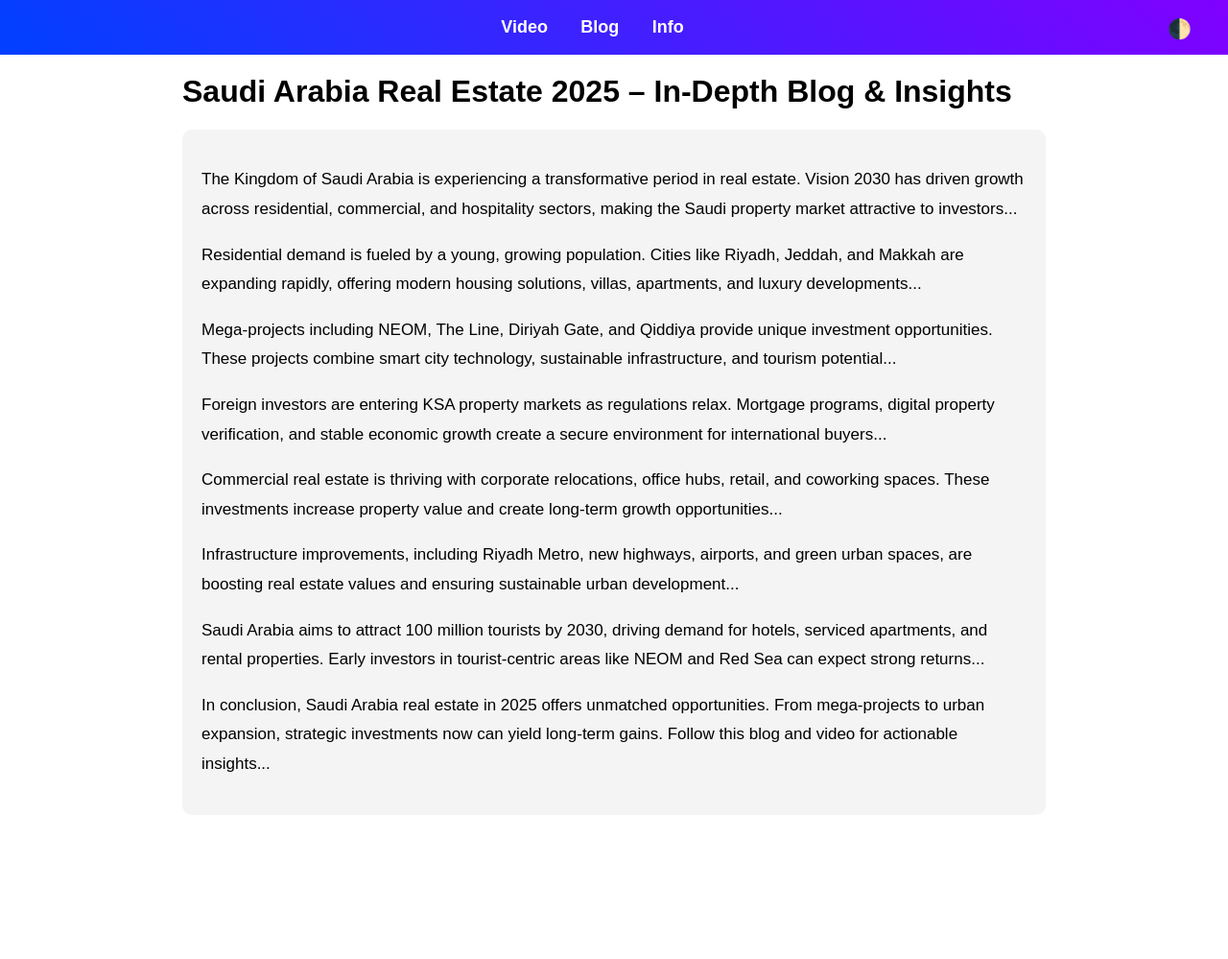
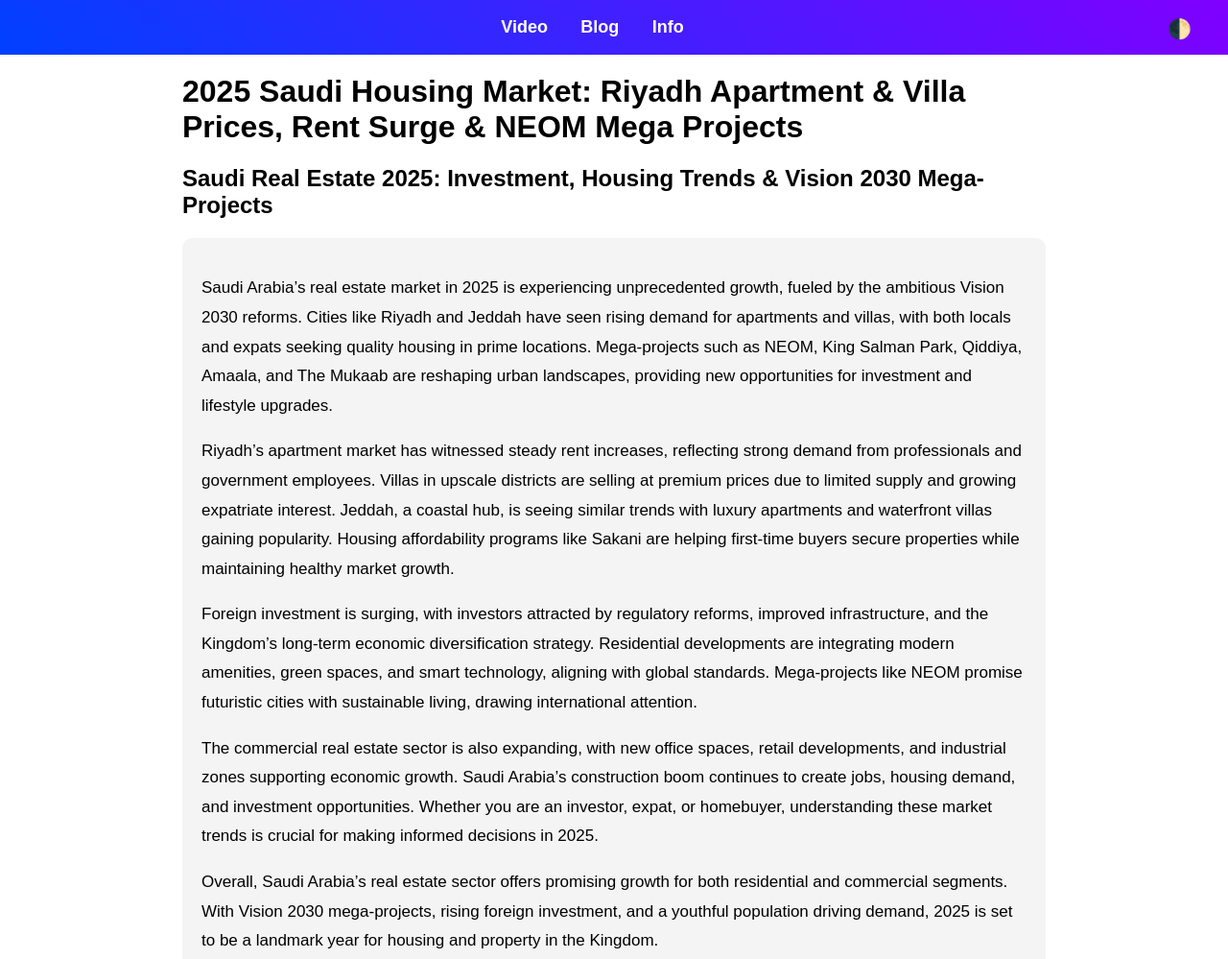
Before and after one commit to ayaan857/The_Arab_Side.com, a plain HTML site: page blog.html in a window 1280 px wide. Shown: the whole page at 96% size. Before the commit the page ends 889 px from the top, so only its background shows below. Drawn offline with Linux system fonts and the light colour scheme.

Commit message:
Update blog.html

```diff
--- a/blog.html
+++ b/blog.html
@@ -3,10 +3,10 @@
 <head>
 <meta charset="UTF-8">
 <meta name="viewport" content="width=device-width, initial-scale=1.0">
-    <title>Saudi Arabia Real Estate 2025 – Detailed Blog</title>
 
-    <meta name="description" content="1000-word in-depth blog about Saudi Arabia real estate 2025 market trends, investment opportunities, Vision 2030 mega projects, and KSA property insights.">
-    <meta name="keywords" content="Saudi Arabia real estate, KSA property market, NEOM, Riyadh housing, Saudi property blog, Vision 2030 real estate">
+<title>2025 Saudi Housing Market: Riyadh Apartment & Villa Prices, Rent Surge & NEOM Mega Projects</title>
+<meta name="description" content="Read our detailed blog on Saudi Arabia real estate in 2025 covering Riyadh and Jeddah housing prices, NEOM and other mega-projects, rent trends, and investment insights.">
+<meta name="keywords" content="Saudi Arabia real estate, Riyadh apartments, Jeddah villas, Saudi housing market 2025, NEOM, Vision 2030, Saudi property investment, Saudi rents, Saudi villas, Saudi apartments">
 
 <link rel="stylesheet" href="style.css">
 </head>
@@ -20,34 +20,31 @@
 </nav>
 
 <div class="container">
-        <h1>Saudi Arabia Real Estate 2025 – In-Depth Blog & Insights</h1>
+<h1>2025 Saudi Housing Market: Riyadh Apartment & Villa Prices, Rent Surge & NEOM Mega Projects</h1>
+<h2>Saudi Real Estate 2025: Investment, Housing Trends & Vision 2030 Mega-Projects</h2>
 
 <div class="box">
 <p>
-                The Kingdom of Saudi Arabia is experiencing a transformative period in real estate. Vision 2030 has driven growth across residential, commercial, and hospitality sectors, making the Saudi property market attractive to investors...
+Saudi Arabia’s real estate market in 2025 is experiencing unprecedented growth, fueled by the ambitious Vision 2030 reforms. Cities like Riyadh and Jeddah have seen rising demand for apartments and villas, with both locals and expats seeking quality housing in prime locations. Mega-projects such as NEOM, King Salman Park, Qiddiya, Amaala, and The Mukaab are reshaping urban landscapes, providing new opportunities for investment and lifestyle upgrades.
 </p>
+
 <p>
-                Residential demand is fueled by a young, growing population. Cities like Riyadh, Jeddah, and Makkah are expanding rapidly, offering modern housing solutions, villas, apartments, and luxury developments...
+Riyadh’s apartment market has witnessed steady rent increases, reflecting strong demand from professionals and government employees. Villas in upscale districts are selling at premium prices due to limited supply and growing expatriate interest. Jeddah, a coastal hub, is seeing similar trends with luxury apartments and waterfront villas gaining popularity. Housing affordability programs like Sakani are helping first-time buyers secure properties while maintaining healthy market growth.
 </p>
+
 <p>
-                Mega-projects including NEOM, The Line, Diriyah Gate, and Qiddiya provide unique investment opportunities. These projects combine smart city technology, sustainable infrastructure, and tourism potential...
+Foreign investment is surging, with investors attracted by regulatory reforms, improved infrastructure, and the Kingdom’s long-term economic diversification strategy. Residential developments are integrating modern amenities, green spaces, and smart technology, aligning with global standards. Mega-projects like NEOM promise futuristic cities with sustainable living, drawing international attention.
 </p>
+
 <p>
-                Foreign investors are entering KSA property markets as regulations relax. Mortgage programs, digital property verification, and stable economic growth create a secure environment for international buyers...
+The commercial real estate sector is also expanding, with new office spaces, retail developments, and industrial zones supporting economic growth. Saudi Arabia’s construction boom continues to create jobs, housing demand, and investment opportunities. Whether you are an investor, expat, or homebuyer, understanding these market trends is crucial for making informed decisions in 2025.
 </p>
+
 <p>
-                Commercial real estate is thriving with corporate relocations, office hubs, retail, and coworking spaces. These investments increase property value and create long-term growth opportunities...
-            </p>
-            <p>
-                Infrastructure improvements, including Riyadh Metro, new highways, airports, and green urban spaces, are boosting real estate values and ensuring sustainable urban development...
-            </p>
-            <p>
-                Saudi Arabia aims to attract 100 million tourists by 2030, driving demand for hotels, serviced apartments, and rental properties. Early investors in tourist-centric areas like NEOM and Red Sea can expect strong returns...
-            </p>
-            <p>
-                In conclusion, Saudi Arabia real estate in 2025 offers unmatched opportunities. From mega-projects to urban expansion, strategic investments now can yield long-term gains. Follow this blog and video for actionable insights...
+Overall, Saudi Arabia’s real estate sector offers promising growth for both residential and commercial segments. With Vision 2030 mega-projects, rising foreign investment, and a youthful population driving demand, 2025 is set to be a landmark year for housing and property in the Kingdom.
 </p>
 </div>
+
 </div>
 
 <script src="global.js"></script>
```
Lines whose indentation alone changed are shown as unchanged.
